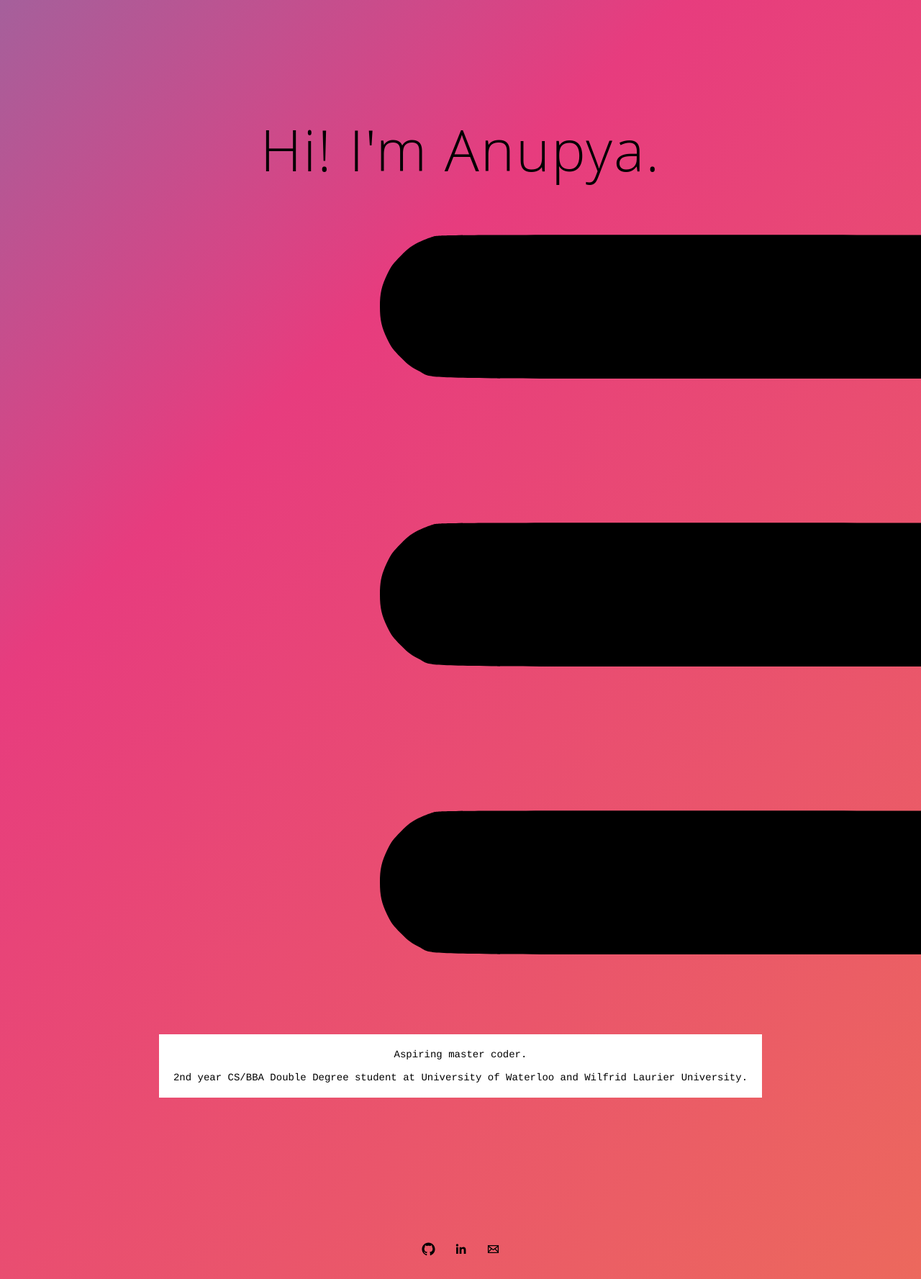
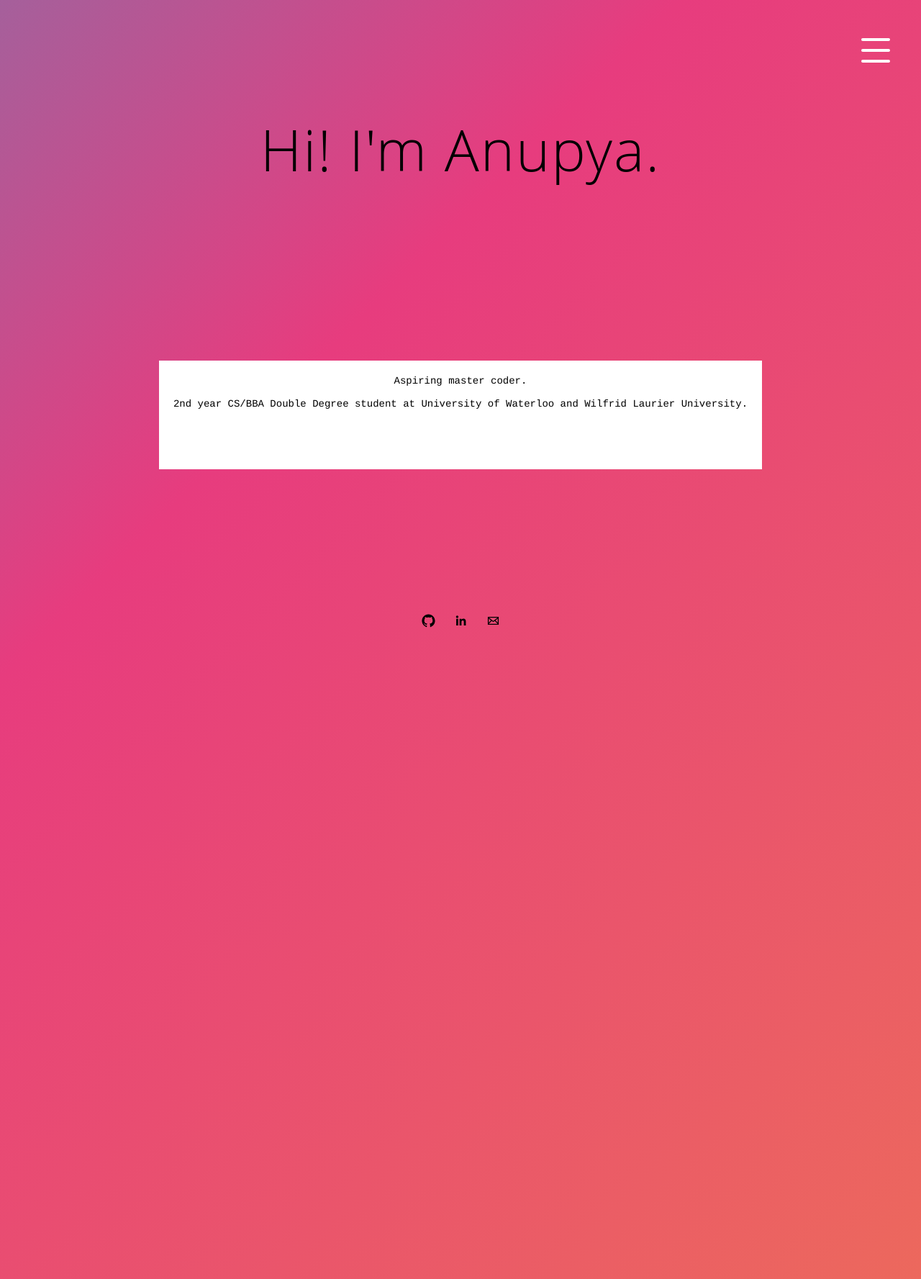
Before and after one commit to Anupya/anupya.github.io, a Jekyll site: the page built from index.html, in a window 1280 px wide. Shown: the whole page at 72% size. Built offline with Jekyll 4.4.1, drawn with Linux system fonts in a browser that asks for light colours.

Commit message:
ok let's see

```diff
--- a/_includes/navbar.html
+++ b/_includes/navbar.html
@@ -1,12 +1,23 @@
 <nav>
-    <div id="menu-icon"><img src="/assets/images/menu.svg">
-	    <div>
-	    	<ul id="menu">
-		    	<li><a href="#">Home</a></li>
-		        <li><a href="/work">Work</a></li>
-		        <li><a href="/play">Play</a></li>
-		    </ul>
-		</div>
+    <div class="open">
+		<span class="cls"></span>
+		<span>
+			<ul class="sub-menu ">
+				<li>
+					<a href="#about" title="about">Sobre / About</a>
+				</li>
+				<li>
+					<a href="#skills" title="skills">Habilidades / Skills</a>
+				</li>
+				<li>
+					<a href="#jobs" title="jobs">Trabalhos / Jobs</a>
+				</li>
+				<li>
+					<a href="#contact" title="contact">Contato / Contact</a>
+				</li>
+			</ul>
+		</span>
+		<span class="cls"></span>
 	</div>
 </nav>
 <!--
--- a/css/main.css
+++ b/css/main.css
@@ -81,6 +81,9 @@
     animation: Gradient 15s ease infinite;
 }
 canvas {
+    position: absolute;
+    top: 0px;
+    left: 0px;
     width: 1000px;
     height: 1000px;
 }
@@ -179,6 +182,97 @@
     height: 0;
     transition: 0.5s ease;
 }
+
+.open {
+  position: fixed;
+  top: 40px;
+  right: 40px;
+  width: 50px;
+  height: 50px;
+  display: block;
+  cursor: pointer;
+  -webkit-transition: opacity 0.2s linear;
+  transition: opacity 0.2s linear;
+}
+.open:hover {
+  opacity: 0.8;
+}
+.open span {
+  display: block;
+  float: left;
+  clear: both;
+  height: 4px;
+  width: 40px;
+  border-radius: 40px;
+  background-color: #fff;
+  position: absolute;
+  right: 3px;
+  top: 3px;
+  overflow: hidden;
+  -webkit-transition: all 0.4s ease;
+  transition: all 0.4s ease;
+}
+.open span:nth-child(1) {
+  margin-top: 10px;
+  z-index: 9;
+}
+.open span:nth-child(2) {
+  margin-top: 25px;
+}
+.open span:nth-child(3) {
+  margin-top: 40px;
+}
+
+.sub-menu {
+  -webkit-transition: all 0.8s cubic-bezier(0.68, -0.55, 0.265, 1.55);
+  transition: all 0.8s cubic-bezier(0.68, -0.55, 0.265, 1.55);
+  height: 0;
+  width: 0;
+  right: 0;
+  top: 0;
+  position: absolute;
+  background-color: rgba(38, 84, 133, 0.54);
+  border-radius: 50%;
+  z-index: 18;
+  overflow: hidden;
+}
+.sub-menu li {
+  display: block;
+  float: right;
+  clear: both;
+  height: auto;
+  margin-right: -160px;
+  -webkit-transition: all 0.5s cubic-bezier(0.68, -0.55, 0.265, 1.55);
+  transition: all 0.5s cubic-bezier(0.68, -0.55, 0.265, 1.55);
+}
+.sub-menu li:first-child {
+  margin-top: 180px;
+}
+.sub-menu li:nth-child(1) {
+  -webkit-transition-delay: 0.05s;
+}
+.sub-menu li:nth-child(2) {
+  -webkit-transition-delay: 0.10s;
+}
+.sub-menu li:nth-child(3) {
+  -webkit-transition-delay: 0.15s;
+}
+.sub-menu li:nth-child(4) {
+  -webkit-transition-delay: 0.20s;
+}
+.sub-menu li:nth-child(5) {
+  -webkit-transition-delay: 0.25s;
+}
+.sub-menu li a {
+  color: #fff;
+  font-family: 'Lato', Arial, Helvetica, sans-serif;
+  font-size: 16px;
+  width: 100%;
+  display: block;
+  float: left;
+  line-height: 40px;
+}
+
 #menu-icon {
     opacity: 0;
     position: fixed;
```
